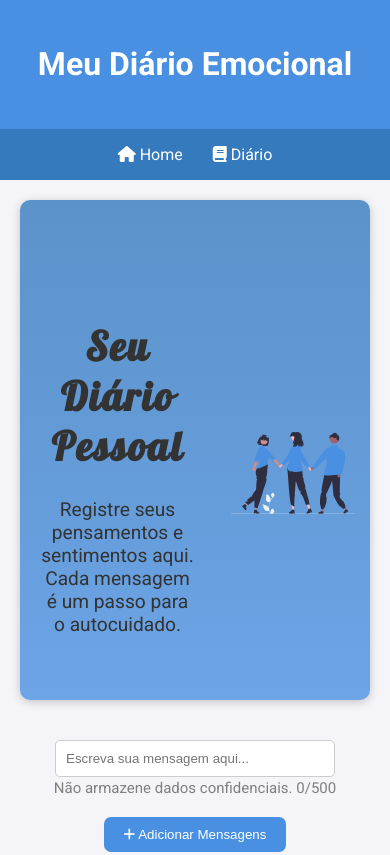
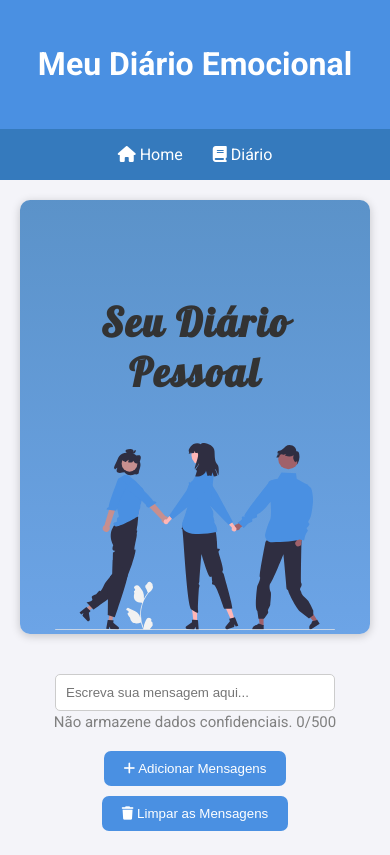
Before and after one commit to Lr0cha/Emotional-diary, a plain HTML site: page html/diary.html in a window 390 px wide. Shown: the top 855 px of the page. Drawn offline with Linux system fonts and the light colour scheme.

Commit message:
Adicionando responsividade as páginas

```diff
--- /dev/null
+++ b/css/responsive.css
@@ -0,0 +1,9 @@
+@media only screen and (max-width: 700px){
+.hero{
+    height: auto;
+    flex-flow: column wrap;
+}
+.hero-text p{
+    display: none;
+};
+}
--- a/css/style.css
+++ b/css/style.css
@@ -45,7 +45,7 @@ nav a:hover {
     padding-top: 50px;
     height: 500px;
     display: flex;
-    flex-direction: row;
+    flex-flow: row wrap;
     justify-content: space-between;
     align-items: center;
     text-align: center;
--- a/html/diary.html
+++ b/html/diary.html
@@ -6,6 +6,7 @@
     <title>Meu Diário Emocional - Diário</title>
     <link rel="stylesheet" href="https://cdnjs.cloudflare.com/ajax/libs/font-awesome/6.6.0/css/all.min.css" integrity="sha512-Kc323vGBEqzTmouAECnVceyQqyqdsSiqLQISBL29aUW4U/M7pSPA/gEUZQqv1cwx4OnYxTxve5UMg5GT6L4JJg==" crossorigin="anonymous" referrerpolicy="no-referrer" />
     <link rel="stylesheet" href="../css/style.css">
+    <link rel="stylesheet" href="../css/responsive.css">
 </head>
 <body>
 
@@ -45,7 +46,6 @@
     <div class="footer-text">
         <h1>Diário Emocional</h1>
         <p>Um site feito para desabafar consigo mesmo</p>
-        <p>© 2024 Feito por Lucas.</p>
     </div>
 </footer>
 
```
Also changed, not shown: index.html (+1 -1 lines).
